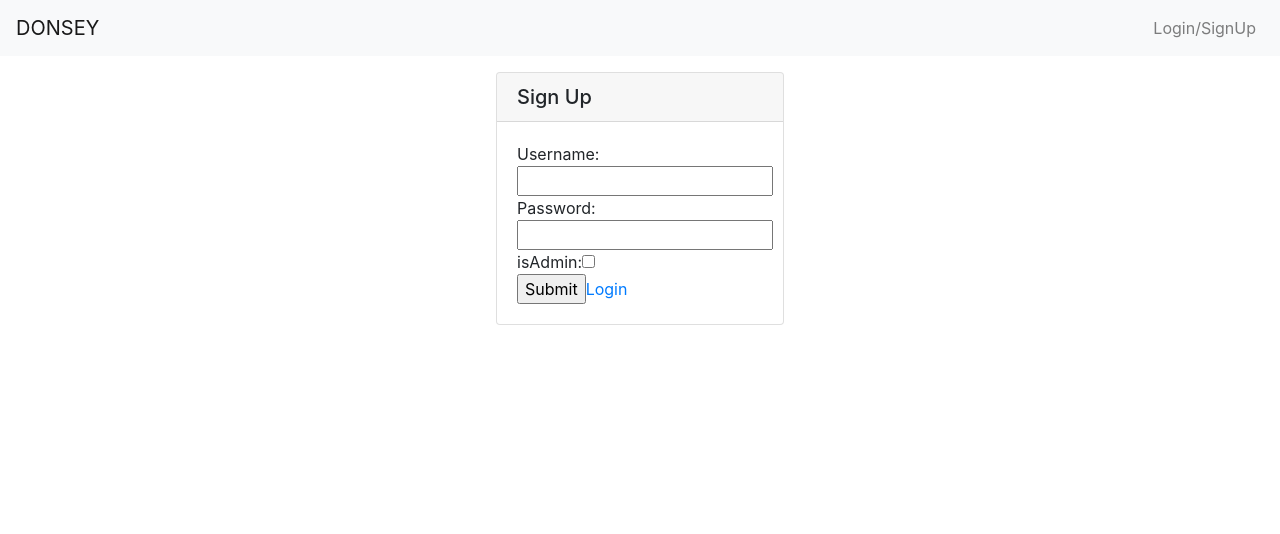
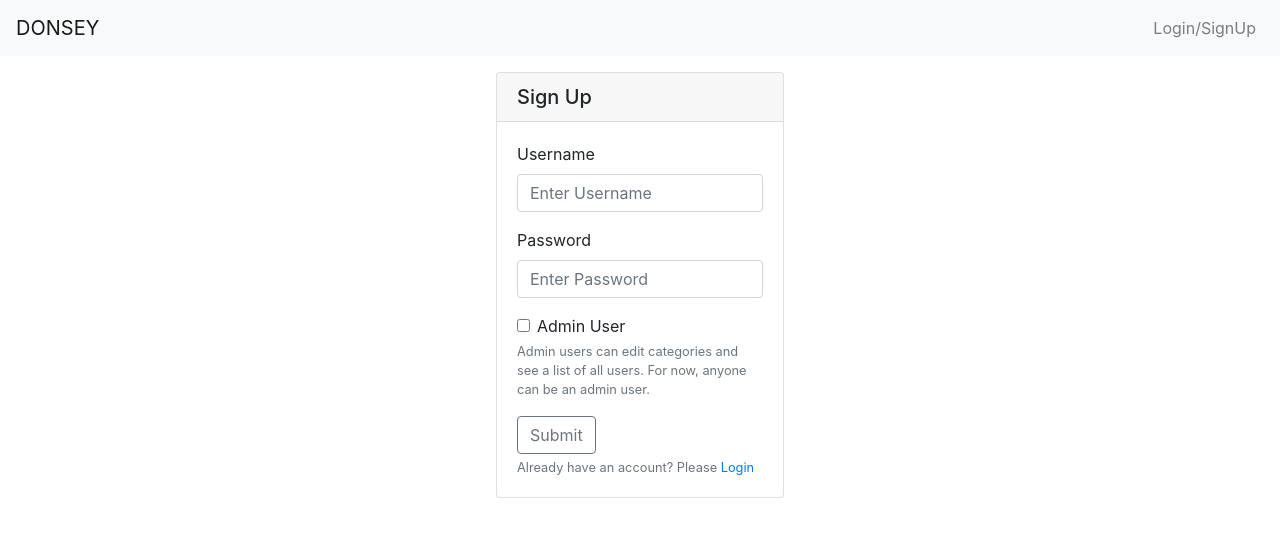
Before and after one commit to cjbeattie/ToDoList, a React (Create React App) app in the folder client/: page / in a window 1280 px wide. Shown: the top 534 px of the page. Built offline with nearby package versions, Linux system fonts and the light colour scheme.

Commit message:
Tidying up signup form

```diff
--- a/client/src/components/users/SignUp.js
+++ b/client/src/components/users/SignUp.js
@@ -1,7 +1,7 @@
 import { useState } from "react";
 import axios from "axios";
 import { Redirect } from "react-router-dom";
-import { Card } from 'react-bootstrap'
+import { Card, Button, Form } from 'react-bootstrap'
 import { Link } from "react-router-dom"
 
 const SignUp = (e) => {
@@ -18,6 +18,7 @@ const SignUp = (e) => {
         console.log("error", error);
       });
     // console.log("event", e);
+    console.log("sign up happened********************")
   };
 
 
@@ -57,8 +58,56 @@ const SignUp = (e) => {
         {/* <h1> SignUp Form</h1> */}
         <Card.Body variant="flush" classname="mb-3">
 
+          <Form onSubmit={handleSubmit}>
+            <Form.Group>
+              <Form.Label>Username</Form.Label>
+              <Form.Control
+                type="text"
+                placeholder="Enter Username"
+                value={formData.username}
+                onChange={(e) =>
+                  setFormData((state) => ({
+                    ...state,
+                    username: e.target.value,
+                  }))
+                } />
+            </Form.Group>
 
-          <form onSubmit={handleSubmit}>
+            <Form.Group controlId="formBasicPassword">
+              <Form.Label>Password</Form.Label>
+              <Form.Control
+                type="password"
+                placeholder="Enter Password"
+                value={formData.password}
+                onChange={(e) =>
+                  setFormData((state) => ({
+                    ...state,
+                    password: e.target.value,
+                  }))
+                } />
+            </Form.Group>
+            <Form.Group controlId="formBasicCheckbox">
+              <Form.Check
+                type="checkbox"
+                label="Admin User"
+                value={formData.isAdmin}
+                onChange={handleCheckbox} />
+              <Form.Text className="text-muted">
+                Admin users can edit categories and see a list of all users. For now, anyone can be an admin user.
+              </Form.Text>
+            </Form.Group>
+            <Button variant="outline-secondary" type="submit">
+              Submit
+            </Button>
+
+            <Form.Text className="text-muted">
+              Already have an account? Please <Link to={`/login`} activeClassName="active">Login</Link>
+            </Form.Text>
+          </Form>
+
+
+
+          {/* <form onSubmit={handleSubmit}>
             Username:
         <input
               type="text"
@@ -83,17 +132,21 @@ const SignUp = (e) => {
               }
             />
             <br />
-        isAdmin:
+            <br />
+        Admin user:
         <input
               type="checkbox"
               name="isAdmin"
               value={formData.isAdmin}
               onChange={handleCheckbox}
+              style={{ width: 20 }}
             />
+            <br />
             <br />
             <input type="submit" />
             <Link to={`/login`} activeClassName="active">Login</Link>
-          </form>
+            <Button type="submit" variant="outline-secondary">Signup2</Button>
+          </form> */}
         </Card.Body>
       </Card>
     </div>
```
